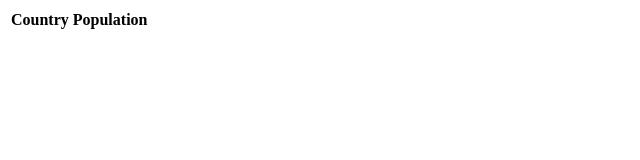
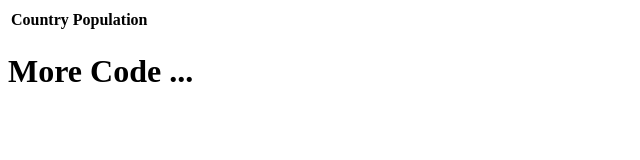
Before and after one commit to Pythonious/youtube.demo, a plain HTML site: page index.html in a window 1280 px wide. Shown: the whole page, without its empty margins (0-640 px from the left). Drawn offline with nearby package versions, Linux system fonts and the light colour scheme; no server answers.

Commit message:
more changes to index

```diff
--- a/index.html
+++ b/index.html
@@ -23,5 +23,6 @@
       <td align="right">{{country.population}}</td>
     </tr>
     </table>
+      <h1> More Code ...</h1>
   </body>
 </html>
```
